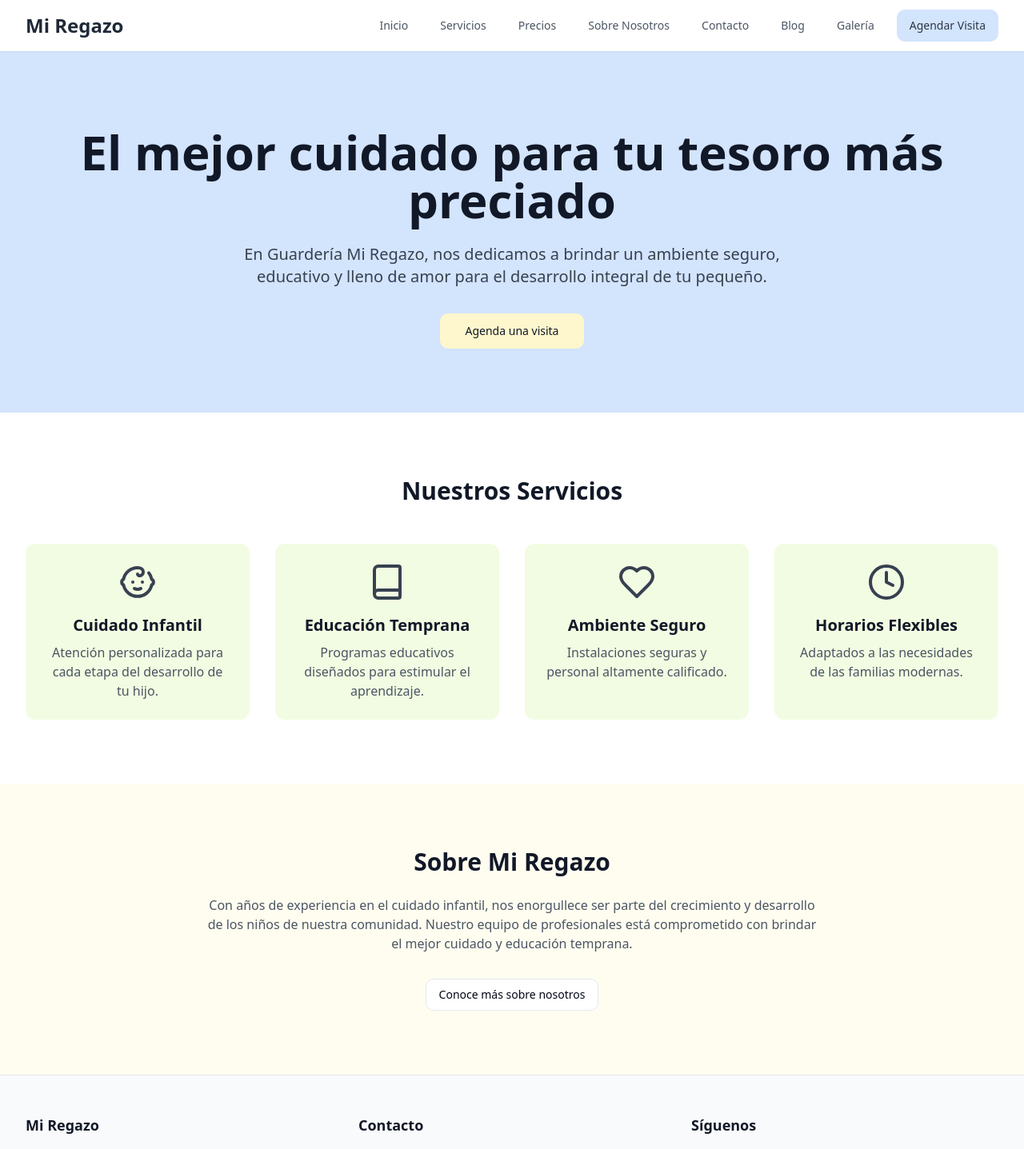
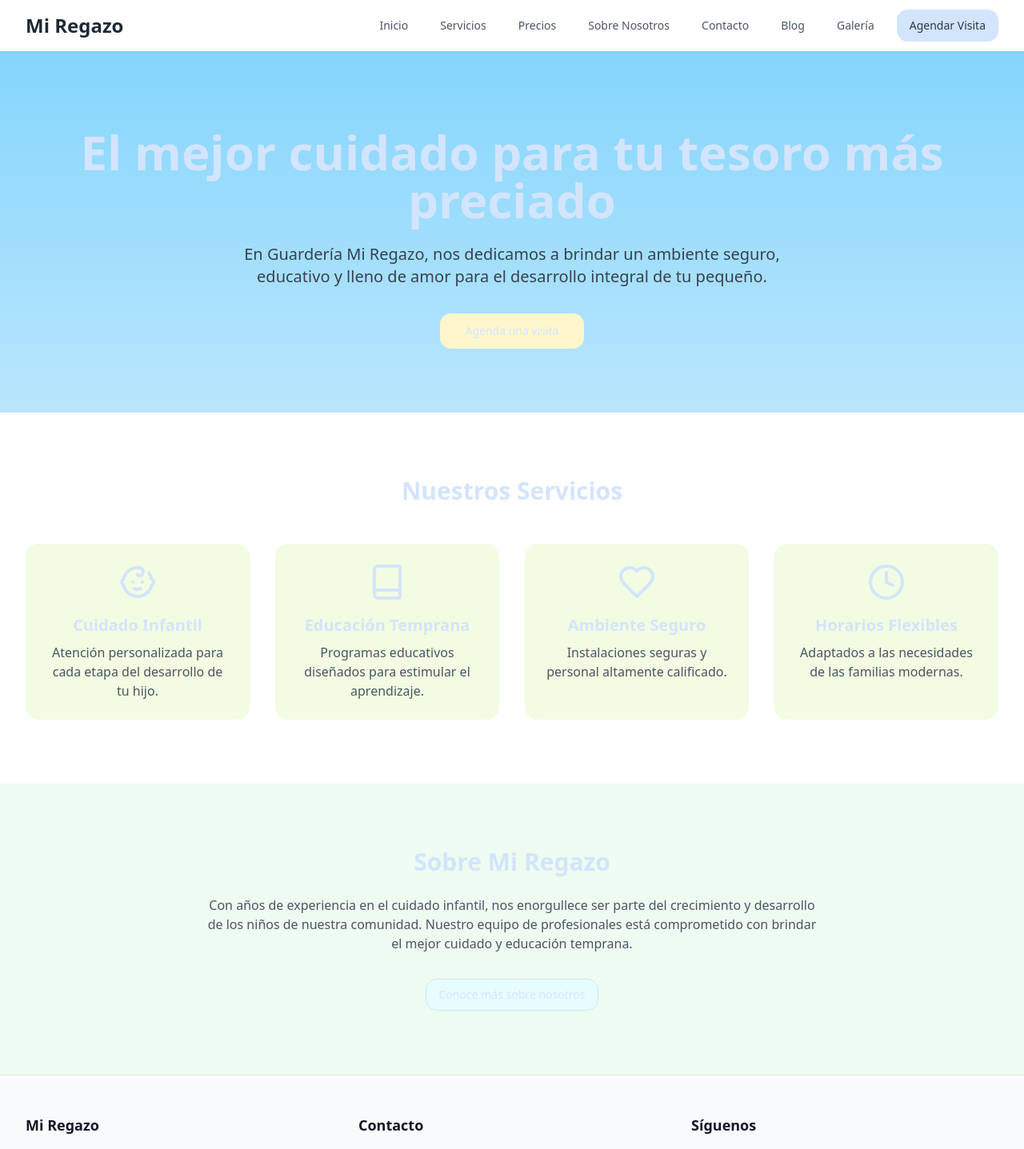
Before and after one commit to chefbusiness/happy-children-haven, a React (Vite) app: page / in a window 1280 px wide. Shown: the top 1437 px of the page at 80% size. Built offline with nearby package versions, Linux system fonts and the light colour scheme.

Commit message:
Update color palette and illustrations
Refreshed the color palette to a more cheerful theme and incorporated new illustrations while maintaining the existing design structure and simplicity.
[skip gpt_engineer]

```diff
--- a/src/index.css
+++ b/src/index.css
@@ -4,26 +4,26 @@
 
 @layer base {
   :root {
-    --background: 0 0% 100%;
+    --background: 186 100% 95%;
     --foreground: 222.2 84% 4.9%;
     --card: 0 0% 100%;
     --card-foreground: 222.2 84% 4.9%;
     --popover: 0 0% 100%;
     --popover-foreground: 222.2 84% 4.9%;
-    --primary: 222.2 47.4% 11.2%;
+    --primary: 265 84% 50%;
     --primary-foreground: 210 40% 98%;
-    --secondary: 210 40% 96.1%;
+    --secondary: 186 100% 85%;
     --secondary-foreground: 222.2 47.4% 11.2%;
     --muted: 210 40% 96.1%;
     --muted-foreground: 215.4 16.3% 46.9%;
-    --accent: 210 40% 96.1%;
+    --accent: 45 100% 75%;
     --accent-foreground: 222.2 47.4% 11.2%;
     --destructive: 0 84.2% 60.2%;
     --destructive-foreground: 210 40% 98%;
     --border: 214.3 31.8% 91.4%;
     --input: 214.3 31.8% 91.4%;
     --ring: 222.2 84% 4.9%;
-    --radius: 0.75rem;
+    --radius: 1rem;
   }
 }
 
--- a/src/pages/Index.tsx
+++ b/src/pages/Index.tsx
@@ -32,17 +32,17 @@ const Index = () => {
       <Navigation />
 
       {/* Hero Section */}
-      <section className="pt-20 bg-primary">
+      <section className="pt-20 bg-gradient-to-b from-[#7DD3FC] to-[#BAE6FD]">
         <div className="max-w-7xl mx-auto px-4 sm:px-6 lg:px-8 py-20">
           <div className="text-center">
-            <h1 className="text-4xl md:text-6xl font-bold text-gray-900 mb-6">
+            <h1 className="text-4xl md:text-6xl font-bold text-primary mb-6">
               El mejor cuidado para tu tesoro más preciado
             </h1>
             <p className="text-xl text-gray-700 mb-8 max-w-2xl mx-auto">
               En Guardería Mi Regazo, nos dedicamos a brindar un ambiente seguro,
               educativo y lleno de amor para el desarrollo integral de tu pequeño.
             </p>
-            <Button size="lg" className="bg-accent hover:bg-accent/90 text-gray-900">
+            <Button size="lg" className="bg-[#FEF7CD] hover:bg-[#FEF7CD]/90 text-primary">
               Agenda una visita
             </Button>
           </div>
@@ -52,17 +52,17 @@ const Index = () => {
       {/* Services Section */}
       <section className="py-20 bg-white">
         <div className="max-w-7xl mx-auto px-4 sm:px-6 lg:px-8">
-          <h2 className="text-3xl font-bold text-center text-gray-900 mb-12">
+          <h2 className="text-3xl font-bold text-center text-primary mb-12">
             Nuestros Servicios
           </h2>
           <div className="grid grid-cols-1 md:grid-cols-2 lg:grid-cols-4 gap-8">
             {services.map((service) => (
               <div
                 key={service.title}
-                className="p-6 bg-secondary rounded-lg text-center hover:shadow-lg transition-shadow"
+                className="p-6 bg-[#F2FCE2] rounded-2xl text-center hover:shadow-lg transition-shadow transform hover:-translate-y-1 duration-300"
               >
-                <service.icon className="w-12 h-12 mx-auto mb-4 text-gray-700" />
-                <h3 className="text-xl font-semibold text-gray-900 mb-2">
+                <service.icon className="w-12 h-12 mx-auto mb-4 text-primary" />
+                <h3 className="text-xl font-semibold text-primary mb-2">
                   {service.title}
                 </h3>
                 <p className="text-gray-600">{service.description}</p>
@@ -73,10 +73,10 @@ const Index = () => {
       </section>
 
       {/* About Section */}
-      <section className="py-20 bg-accent/30">
+      <section className="py-20 bg-[#FEF7CD]/30">
         <div className="max-w-7xl mx-auto px-4 sm:px-6 lg:px-8">
           <div className="text-center max-w-3xl mx-auto">
-            <h2 className="text-3xl font-bold text-gray-900 mb-6">
+            <h2 className="text-3xl font-bold text-primary mb-6">
               Sobre Mi Regazo
             </h2>
             <p className="text-gray-600 mb-8">
@@ -85,7 +85,9 @@ const Index = () => {
               Nuestro equipo de profesionales está comprometido con brindar el mejor
               cuidado y educación temprana.
             </p>
-            <Button variant="outline">Conoce más sobre nosotros</Button>
+            <Button variant="outline" className="border-primary text-primary hover:bg-primary hover:text-white">
+              Conoce más sobre nosotros
+            </Button>
           </div>
         </div>
       </section>
--- a/tailwind.config.ts
+++ b/tailwind.config.ts
@@ -53,6 +53,9 @@ export default {
           foreground: "hsl(var(--card-foreground))",
         },
       },
+      backgroundImage: {
+        'hero-pattern': "url('/lovable-uploads/2bf2da79-82ca-4274-8c47-cb6dd7907463.png')",
+      },
       borderRadius: {
         lg: "var(--radius)",
         md: "calc(var(--radius) - 2px)",
```
Also changed, not shown: public/lovable-uploads/2bf2da79-82ca-4274-8c47-cb6dd7907463.png (added).
